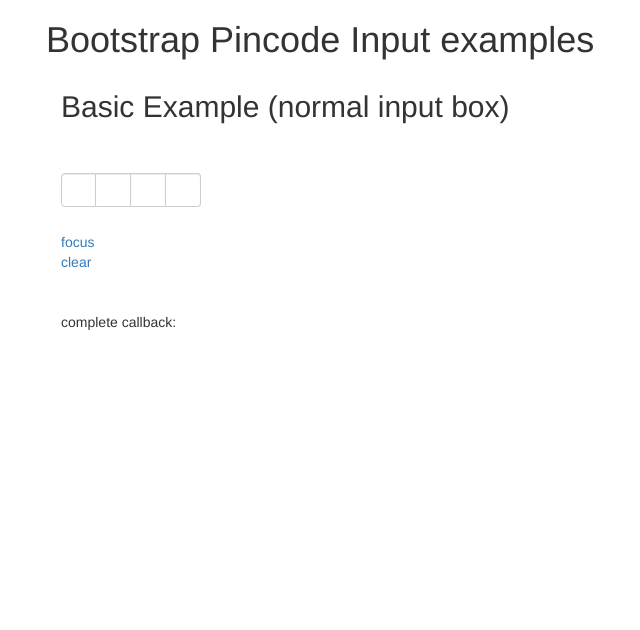
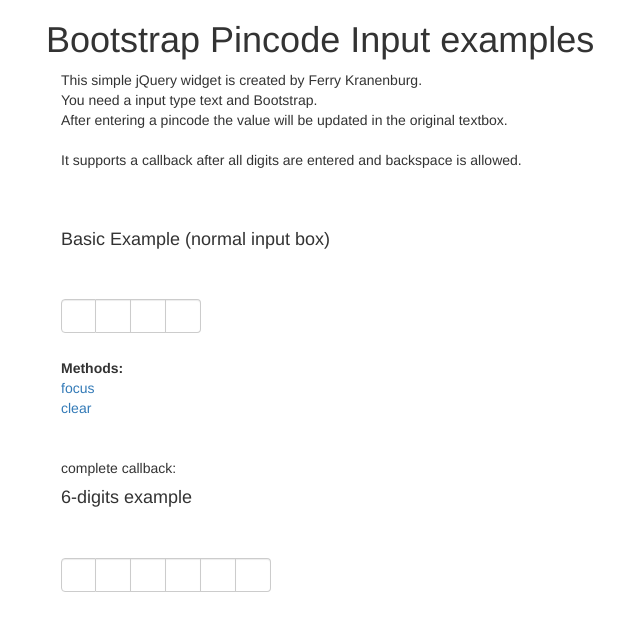
Before and after one commit to fkranenburg/bootstrap-pincode-input, a plain HTML site: page index.html in a window 1280 px wide. Shown: the whole page, without its empty margins (24-664 px from the left). Drawn offline with nearby package versions, Linux system fonts and the light colour scheme.

Commit message:
Updated page

```diff
--- a/index.html
+++ b/index.html
@@ -28,6 +28,11 @@
 
             }});
 
+            $('#digits6').pincodeInput({inputs:6,complete:function(value, e, errorElement){
+            	$("#pincode-callback").html("Complete callback from 6-digit test: Current value: " + value);
+            }});
+
+
         });
     </script>
     </head>
@@ -39,19 +44,35 @@
         <div class="container-fluid">
             <div class="row">
                 <div class="col-md-12">
+                	<p>
+                		This simple jQuery widget is created by Ferry Kranenburg.<br/>
+                		You need a input type text and Bootstrap.<br/>
+                		After entering a pincode the value will be updated in the original textbox.<br/>
+                		<br/>
+                		It supports a callback after all digits are entered and backspace is allowed.
 
-                    <h2>Basic Example (normal input box)</h2>
+
+                	</p>
+             		<br/>
+                    <br/>
+                    <h4>Basic Example (normal input box)</h4>
                     <br/>
                     <br/>
-                    <input type="text" class="pincode-input" placeHolder="test" >
+                    <input type="text" class="pincode-input"  >
             		<br/>
                     <br/>
+                    <b>Methods:</b><br/>
                     <a href="#" onclick="javascript:$('.pincode-input').pincodeInput('focus')">focus</a><br/>
                     <a href="#" onclick="javascript:$('.pincode-input').pincodeInput('clear')">clear</a><br/>
                     <br/>
                     <br/>
                     complete callback:
                     <span id="pincode-callback"></span>
+                    <h4>6-digits example</h4>
+                    <br/>
+                    <br/>
+                    <input type="text" id="digits6"  >
+            		<br/>
                 </div>
             </div>
         </div>
```
